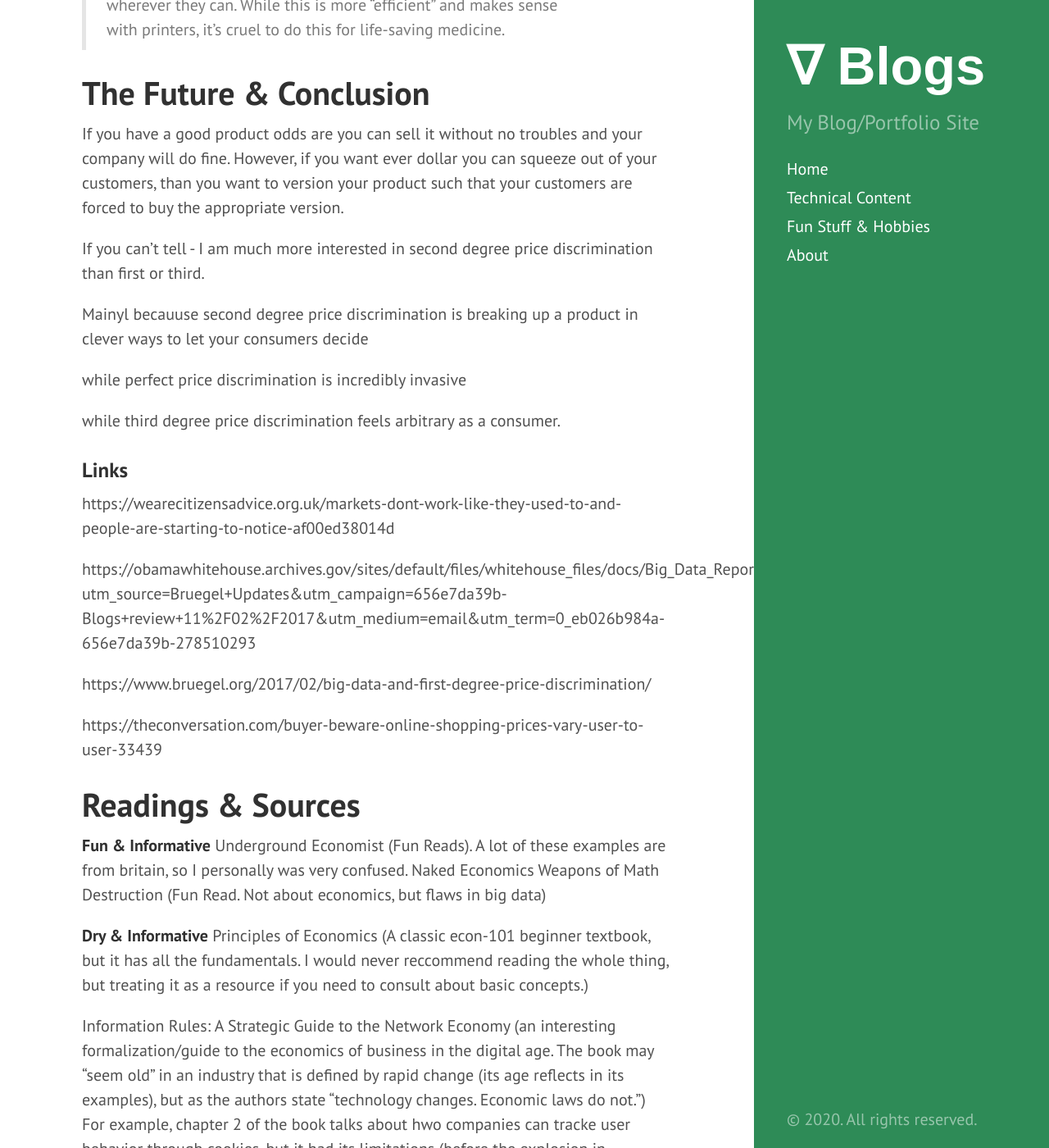
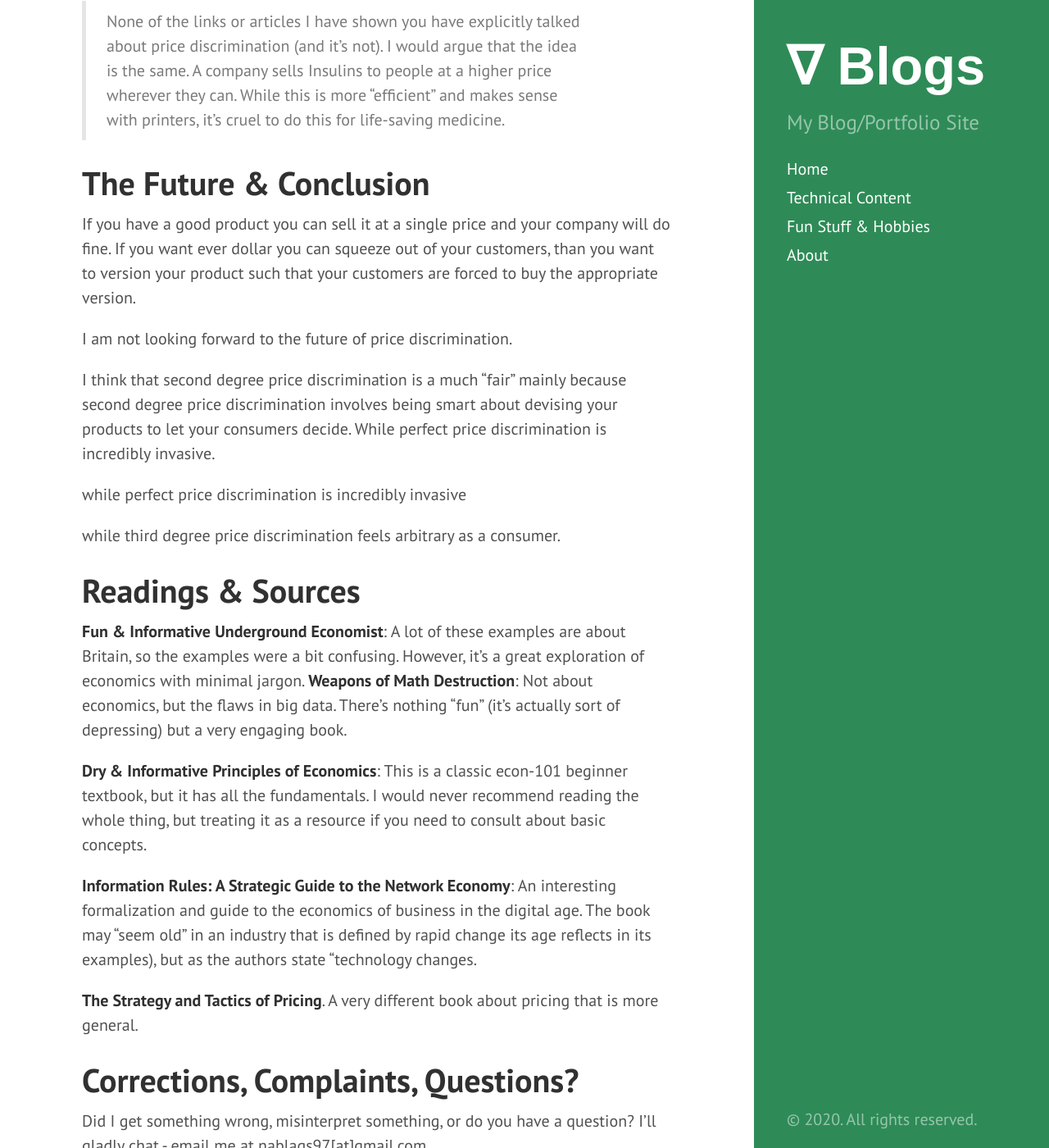
Before and after one commit to tedkim97/tedkim97.github.io, a Jekyll site: the page built from _posts/2019-03-02-price_disc_seg.md, in a window 1280 px wide and 1400 px high, scrolled down 24501 px. Shown: the whole window at 82% size. Built offline with Jekyll 4.4.1, drawn with Linux system fonts in a browser that asks for light colours; formulas are drawn with MathJax 3; some of the changed text lies outside the part shown.

Commit message:
my blogggggggggggggggg

```diff
--- a/_posts/2019-03-02-price_disc_seg.md
+++ b/_posts/2019-03-02-price_disc_seg.md
@@ -261,6 +261,8 @@ In the earlier single pricing scheme example, there are certain market situation
 
 With price discrimination, the business is able to make the sale to both Alice and Bob - removing the inefficiency. One downside is that the Alice doesn't get a great deal on her sprite anymore. Her \\$3 of "consumer surplus" - the difference between the price she paid and her willingness to pay - has become the supermarket's net profit. On the other hand, Bob is able to purchase a sprite for himself at his \\$1 price.
 
+**It's important to note that only perfect price discrimination offers the "ultimate" efficiency.** Second and third degree price discrimination **reduce** inefficiency, but can't eliminate it.
+
 This may seem trivial with soda, but this matters for essential goods like medicine. You might dislike the fact that Alice paid \\$5 for her sprite while Bob paid \\$1. However, another example is that Alice pays \\$100 for a life-saving drug, and Bob in a poorer-country pays \\$10 in his country. If Bob could not afford his medicine at \\$100 and the medicine were cheap to produce, wouldn't the pharmaceutical company be ethically obligated to find some way to save Bob's life? **The pricing of medicine is situation is more nuanced than this, so take this example with a grain of salt**.
 
 **In theory**, price discrimination results in the win for the world! Whether an individual benefits or loses from this segmentation depends on where you are on the demand curve.
@@ -299,14 +301,15 @@ Anyways, ticket booking websites use the cookies stored in your browser or your
 
 [An exploit](https://youtu.be/Utsnt6GFrKo) to beat this dynamic pricing model is to constantly delete the cookies in your brwoser, and use a VPN (virtual private network) to fake your location in a different country. LTT were able to get book a flight from Denver to London for \~\\$2800 less. I can't verify how well this exploit works because companies dislike location spoofing. Advertisers claim that VPNs can play region-locked content, but fail to mention that streaming services will actively sniff out VPN addresses and blacklist them from region-locked content.
 
-##### ECommerce & Shopping Behavior [Ebates (Rakuten) and Honey (Paypal)]
-Ebates (parent company: Rakuten) and Honeys (parent company: Paypal) are tools that help you get discount items you buy online through rebates and coupons respectively. They normally use app extensions to help look for and apply discounts, as well as collecting some of your activity while shopping. I **suspect** (i.e not confirmed) that these companies are monitoring your shopping behavior in order to profile shopping behavior and price sensitivity. Although you can verify the information [Rakuten collects and Why](https://www.rakuten.com/help/article/what-data-rakuten-collects-and-why-360041231553).
-
 ##### Big Data
 Despite this buzz word, "big data" allows individuals to stitch together information about you from different platforms using some identifier or key (like your email address or username).
 
 https://www.bruegel.org/2017/02/big-data-and-first-degree-price-discrimination/
 https://obamawhitehouse.archives.gov/sites/default/files/whitehouse_files/docs/Big_Data_Report_Nonembargo_v2.pdf?utm_source=Bruegel+Updates&utm_campaign=656e7da39b-Blogs+review+11%2F02%2F2017&utm_medium=email&utm_term=0_eb026b984a-656e7da39b-278510293
+
+##### ECommerce & Shopping Behavior [Ebates (Rakuten) and Honey (Paypal)]
+Ebates (parent company: Rakuten) and Honeys (parent company: Paypal) are tools that help you get discount items you buy online through rebates and coupons respectively. They normally use app extensions to help look for and apply discounts, as well as collecting some of your activity while shopping. I **suspect** (i.e not confirmed) that these companies are monitoring your shopping behavior in order to profile shopping behavior and price sensitivity. Although you can verify the information [Rakuten collects and Why](https://www.rakuten.com/help/article/what-data-rakuten-collects-and-why-360041231553).
+
 
 ### A Tangent: Big Data and Health care
 A common misconception is that the different quotes you get from insurance is price discrimination - it's not. The quotes you get from insurance are based on how likely you are to file a claim. Given what the insurer knows about you and your habits (age, number of serious car crashes, smoking habits, etc) they get an idea of what it costs to insure you and proportionally charges you for that risk. However, insurance companies are looking for more factors (that can flawed) such as credit score, employment, etc. If you want to understand why this might be an issue, read chapter 8 and 9 of "Weapons of Math Destruction".
@@ -335,43 +338,31 @@ Even though segmentation sounds wonderful, there are still egregious cases where
 > None of the links or articles I have shown you have explicitly talked about price discrimination (and it's not). I would argue that the idea is the same. A company sells Insulins to people at a higher price wherever they can. While this is more "efficient" and makes sense with printers, it's cruel to do this for life-saving medicine.
 
 # The Future & Conclusion
-If you have a good product odds are you can sell it without no troubles and your company will do fine. However, if you want ever dollar you can squeeze out of your customers, than you want to version your product such that your customers are forced to buy the appropriate version.
+If you have a good product you can sell it at a single price and your company will do fine. If you want ever dollar you can squeeze out of your customers, than you want to version your product such that your customers are forced to buy the appropriate version.
 
-If you can't tell - I am much more interested in second degree price discrimination than first or third.
+I am not looking forward to the future of price discrimination.
 
-Mainyl becauuse second degree price discrimination is breaking up a product in clever ways to let your consumers decide
+I think that second degree price discrimination is a much "fair" mainly because second degree price discrimination involves being smart about devising your products to let your consumers decide. While perfect price discrimination is incredibly invasive.
+
 
 while perfect price discrimination is incredibly invasive
 
 while third degree price discrimination feels arbitrary as a consumer.
 
-### Links
 
-https://wearecitizensadvice.org.uk/markets-dont-work-like-they-used-to-and-people-are-starting-to-notice-af00ed38014d
-
-https://obamawhitehouse.archives.gov/sites/default/files/whitehouse_files/docs/Big_Data_Report_Nonembargo_v2.pdf?utm_source=Bruegel+Updates&utm_campaign=656e7da39b-Blogs+review+11%2F02%2F2017&utm_medium=email&utm_term=0_eb026b984a-656e7da39b-278510293
-
-https://www.bruegel.org/2017/02/big-data-and-first-degree-price-discrimination/
-
-https://theconversation.com/buyer-beware-online-shopping-prices-vary-user-to-user-33439
 
 # Readings & Sources
 
 **Fun & Informative**
-Underground Economist (Fun Reads). A lot of these examples are from britain, so I personally was very confused.
-Naked Economics
-Weapons of Math Destruction (Fun Read. Not about economics, but flaws in big data)
+**Underground Economist**: A lot of these examples are about Britain, so the examples were a bit confusing. However, it's a great exploration of economics with minimal jargon.
+**Weapons of Math Destruction**: Not about economics, but the flaws in big data. There's nothing "fun" (it's actually sort of depressing) but a very engaging book.
 
 **Dry & Informative**
-Principles of Economics (A classic econ-101 beginner textbook, but it has all the fundamentals. I would never reccommend reading the whole thing, but treating it as a resource if you need to consult about basic concepts.)
+**Principles of Economics**: This is a classic econ-101 beginner textbook, but it has all the fundamentals. I would never recommend reading the whole thing, but treating it as a resource if you need to consult about basic concepts.
 
-Information Rules: A Strategic Guide to the Network Economy (an interesting formalization/guide to the economics of business in the digital age. The book may "seem old" in an industry that is defined by rapid change (its age reflects in its examples), but as the authors state "technology changes. Economic laws do not.") For example, chapter 2 of the book talks about hwo companies can tracke user behavior through cookies, but it had its limitations (before the explosion in popularity of javascript).
+**Information Rules: A Strategic Guide to the Network Economy**: An interesting formalization and guide to the economics of business in the digital age. The book may "seem old" in an industry that is defined by rapid change its age reflects in its examples), but as the authors state "technology changes.
 
-The "Observation" section of chapter 2 (around page 36 and onwards) makes me laugh
-
-The Strategy and Tactics of Pricing (A different book about pricing, but more general )
-
-**Articles and Links I've looked at**
+**The Strategy and Tactics of Pricing**. A very different book about pricing that is more general.
 
 
 # Corrections, Complaints, Questions?
```
Also changed, not shown: other parts of _posts/2019-03-02-price_disc_seg.md (+1 -1 lines).
